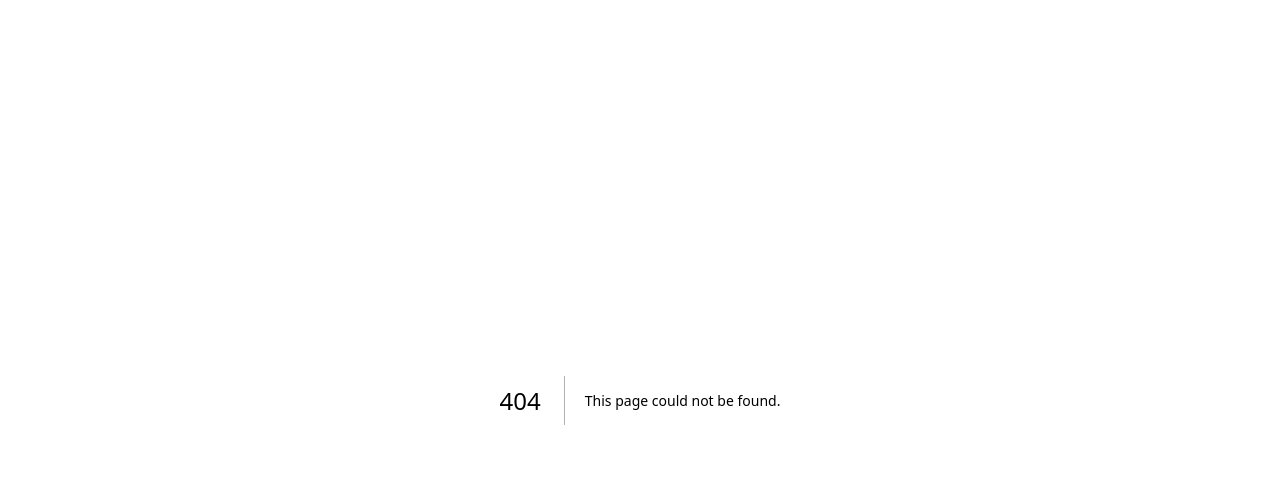
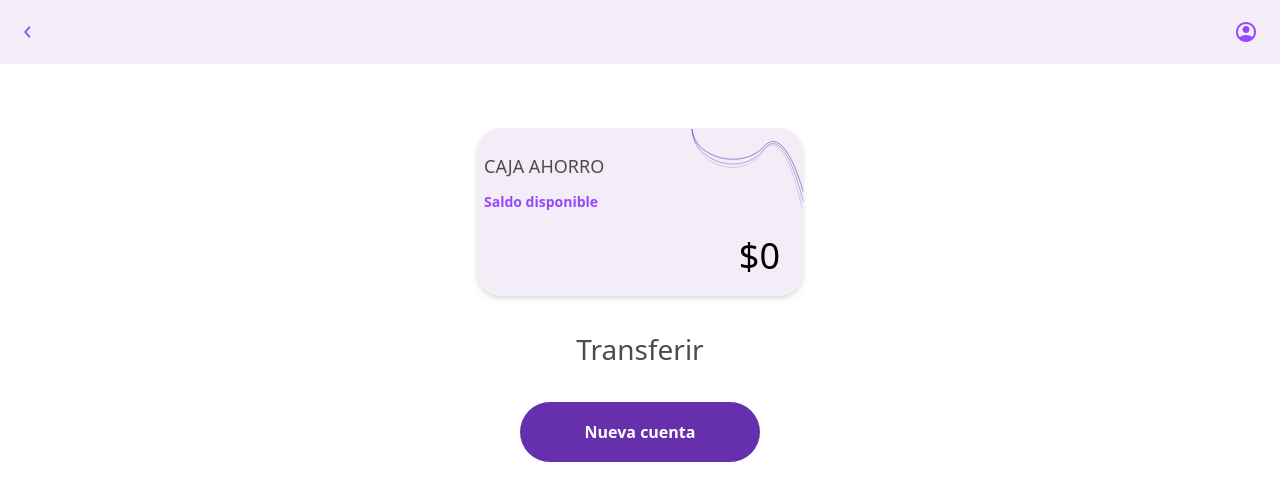
Before and after one commit to No-Country-simulation/c21-03-ft-node-react, a Next.js app in the folder frontend/: page /transfers in a window 1280 px wide. Before the commit this address had no page. Shown: the top 500 px of the page. Built offline with nearby package versions, Linux system fonts and the light colour scheme.

Commit message:
feat: Add page with a link for the user to be redirected to another page to make a transfer

```diff
--- /dev/null
+++ b/frontend/src/app/transfers/page.tsx
@@ -0,0 +1,43 @@
+"use client"
+import BalanceCard from "@/components/BalanceCard"
+import { useUserDataStore } from "@/store/userDataStore"
+import Title from "@/components/ui/Title"
+import Link from "next/link"
+import Image from "next/image"
+
+const Transfer = () => {
+  const { userData } = useUserDataStore()
+  return (
+    <>
+      <header className="mb-16 flex h-16 items-center justify-between bg-[#F3EDF7] px-6">
+        <Link href="/">
+          <Image
+            src="/images/icons/AngleBracket.svg"
+            alt="Icon of less than"
+            width={7.4}
+            height={12}
+          />
+        </Link>
+
+        <Link href="/profile">
+          <Image
+            src="/images/icons/AvatarExample.svg"
+            alt="Example of avatar"
+            width={20}
+            height={20}
+          />
+        </Link>
+      </header>
+      <BalanceCard availableBalance={userData.card.balance} />
+      <Title title="Transferir" />
+      <Link
+        className="mx-auto mb-[200px] flex h-[60px] w-[240px] items-center justify-center rounded-[80px] bg-[#6630AC] text-center text-base font-bold text-white"
+        href="/transfer-to"
+      >
+        Nueva cuenta
+      </Link>
+    </>
+  )
+}
+
+export default Transfer
```
